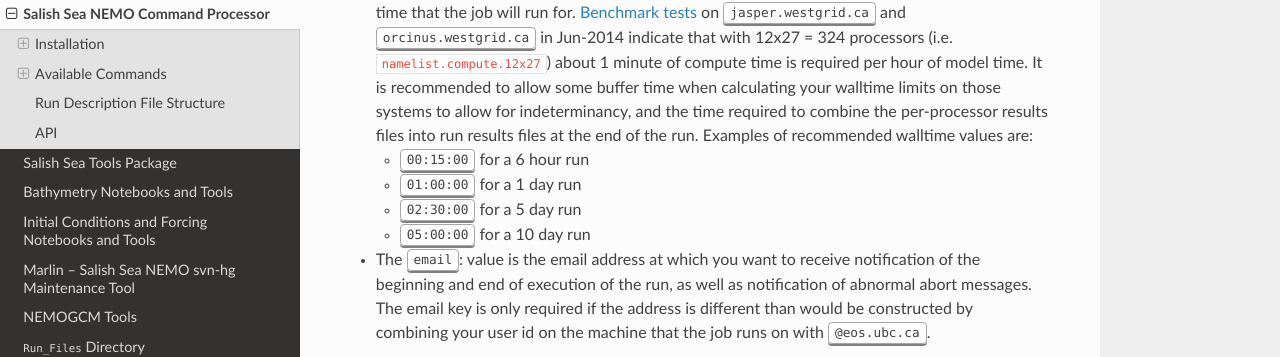
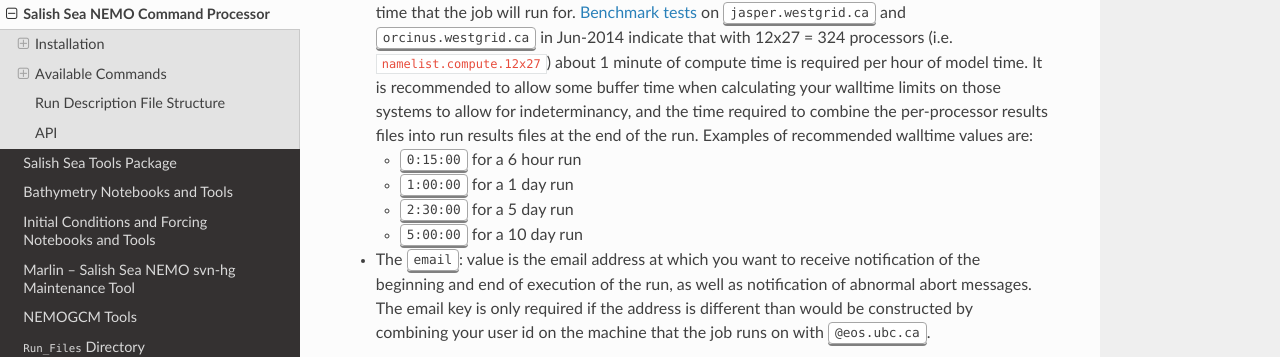
Before and after one commit to SalishSeaCast/tools, a Sphinx documentation site: the page built from docs/SalishSeaCmd/salishsea-cmd.rst, in a window 1280 px wide and 900 px high, scrolled down 6490 px. Shown: the part 107-464 px from the top of the window. Built offline with Sphinx 7.4.7 and the Read the Docs theme 2.0.0, drawn with Linux system fonts in a browser that asks for light colours.

Commit message:
Removed leading zeros on walltime as they are not needed

```diff
--- a/docs/SalishSeaCmd/salishsea-cmd.rst
+++ b/docs/SalishSeaCmd/salishsea-cmd.rst
@@ -381,10 +381,10 @@ and :kbd:`email` keys are used by the :command:`salishsea run` command in the :f
   and the time required to combine the per-processor results files into run results files at the end of the run.
   Examples of recommended walltime values are:
 
-  * :kbd:`00:15:00` for a 6 hour run
-  * :kbd:`01:00:00` for a 1 day run
-  * :kbd:`02:30:00` for a 5 day run
-  * :kbd:`05:00:00` for a 10 day run
+  * :kbd:`0:15:00` for a 6 hour run
+  * :kbd:`1:00:00` for a 1 day run
+  * :kbd:`2:30:00` for a 5 day run
+  * :kbd:`5:00:00` for a 10 day run
 
   .. _Benchmark tests: http://nbviewer.ipython.org/gist/douglatornell/9e140cb555c07344b2e4
 
```
